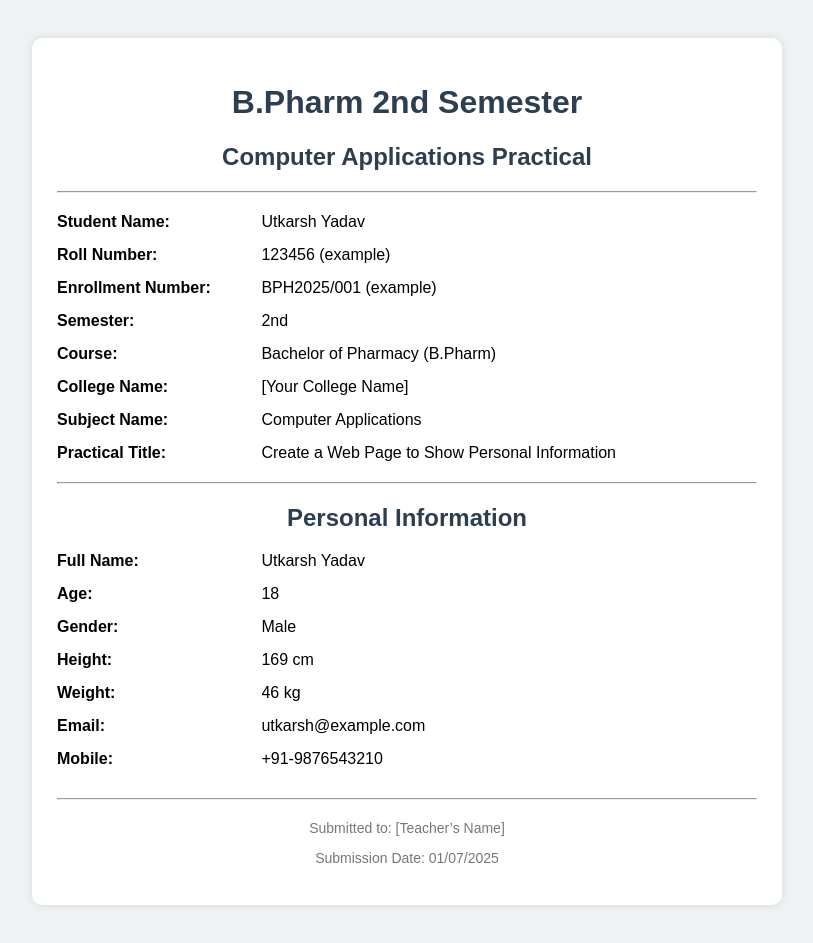
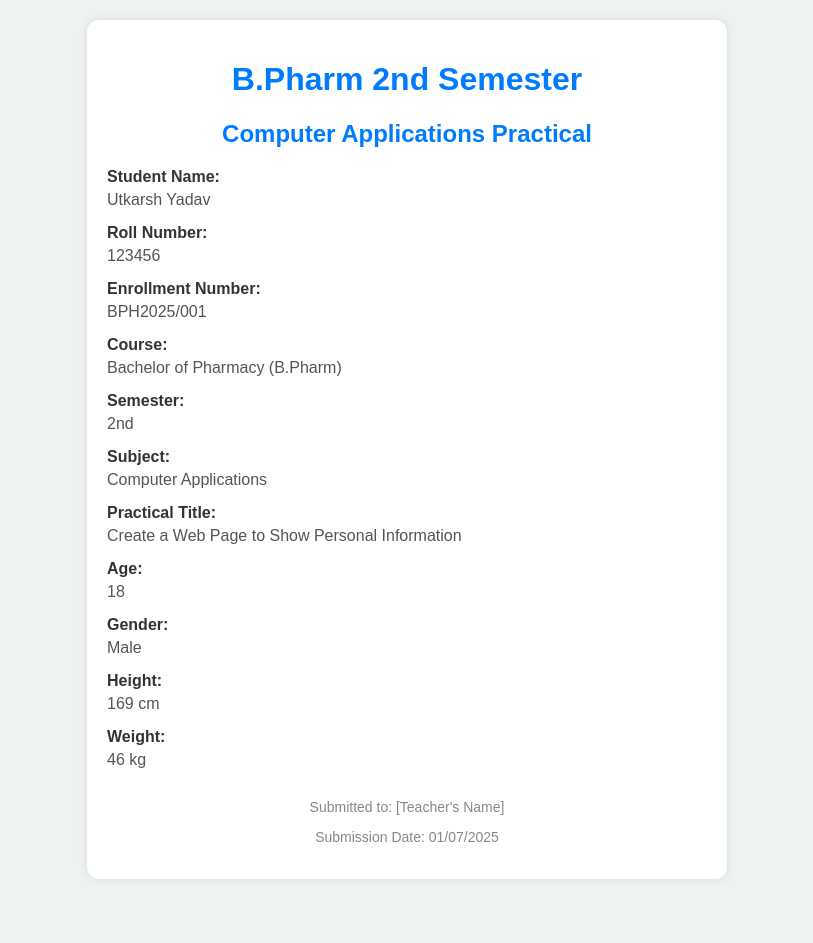
Before and after one commit to uuujh75/personal-info, a plain HTML site: page index.html in a window 1280 px wide. Shown: the whole page, without its empty margins (233-1046 px from the left). After the commit the page ends 899 px from the top, so only its background shows below. Drawn offline with Linux system fonts and the light colour scheme.

Commit message:
Update index.html

```diff
--- a/index.html
+++ b/index.html
@@ -2,26 +2,28 @@
 <html lang="en">
 <head>
     <meta charset="UTF-8">
-    <title>B.Pharm CA Practical - Personal Information</title>
+    <title>B.Pharm CA Practical - Personal Info</title>
+    <meta name="viewport" content="width=device-width, initial-scale=1.0"> <!-- Important for mobile -->
     <style>
         body {
             font-family: Arial, sans-serif;
             background-color: #eef2f3;
-            padding: 30px;
+            margin: 0;
+            padding: 20px;
         }
 
         .container {
-            background: #fff;
-            padding: 25px;
-            max-width: 700px;
+            background-color: #fff;
+            max-width: 600px;
             margin: auto;
-            border-radius: 10px;
+            padding: 20px;
+            border-radius: 12px;
             box-shadow: 0 0 8px rgba(0,0,0,0.1);
         }
 
         h1, h2 {
             text-align: center;
-            color: #2c3e50;
+            color: #007BFF;
         }
 
         .info {
@@ -30,20 +32,36 @@
         }
 
         .info label {
+            display: block;
             font-weight: bold;
-            display: inline-block;
-            width: 200px;
+            margin-bottom: 5px;
+            color: #333;
+        }
+
+        .info span {
+            display: block;
+            color: #555;
         }
 
         .footer {
             margin-top: 30px;
             text-align: center;
             font-size: 14px;
-            color: #777;
+            color: #888;
         }
 
-        hr {
-            margin: 20px 0;
+        @media screen and (max-width: 600px) {
+            body {
+                padding: 10px;
+            }
+
+            .container {
+                padding: 15px;
+            }
+
+            .info label {
+                font-size: 15px;
+            }
         }
     </style>
 </head>
@@ -52,61 +70,64 @@
 <div class="container">
     <h1>B.Pharm 2nd Semester</h1>
     <h2>Computer Applications Practical</h2>
-    <hr>
 
     <div class="info">
-        <label>Student Name:</label> Utkarsh Yadav
-    </div>
-    <div class="info">
-        <label>Roll Number:</label> 123456 (example)
-    </div>
-    <div class="info">
-        <label>Enrollment Number:</label> BPH2025/001 (example)
-    </div>
-    <div class="info">
-        <label>Semester:</label> 2nd
-    </div>
-    <div class="info">
-        <label>Course:</label> Bachelor of Pharmacy (B.Pharm)
-    </div>
-    <div class="info">
-        <label>College Name:</label> [Your College Name]
-    </div>
-    <div class="info">
-        <label>Subject Name:</label> Computer Applications
-    </div>
-    <div class="info">
-        <label>Practical Title:</label> Create a Web Page to Show Personal Information
+        <label>Student Name:</label>
+        <span>Utkarsh Yadav</span>
     </div>
 
-    <hr>
+    <div class="info">
+        <label>Roll Number:</label>
+        <span>123456</span>
+    </div>
 
-    <h2>Personal Information</h2>
     <div class="info">
-        <label>Full Name:</label> Utkarsh Yadav
+        <label>Enrollment Number:</label>
+        <span>BPH2025/001</span>
     </div>
+
     <div class="info">
-        <label>Age:</label> 18
+        <label>Course:</label>
+        <span>Bachelor of Pharmacy (B.Pharm)</span>
     </div>
+
     <div class="info">
-        <label>Gender:</label> Male
+        <label>Semester:</label>
+        <span>2nd</span>
     </div>
+
     <div class="info">
-        <label>Height:</label> 169 cm
+        <label>Subject:</label>
+        <span>Computer Applications</span>
     </div>
+
     <div class="info">
-        <label>Weight:</label> 46 kg
+        <label>Practical Title:</label>
+        <span>Create a Web Page to Show Personal Information</span>
     </div>
+
     <div class="info">
-        <label>Email:</label> utkarsh@example.com
+        <label>Age:</label>
+        <span>18</span>
     </div>
+
     <div class="info">
-        <label>Mobile:</label> +91-9876543210
+        <label>Gender:</label>
+        <span>Male</span>
+    </div>
+
+    <div class="info">
+        <label>Height:</label>
+        <span>169 cm</span>
+    </div>
+
+    <div class="info">
+        <label>Weight:</label>
+        <span>46 kg</span>
     </div>
 
     <div class="footer">
-        <hr>
-        <p>Submitted to: [Teacher’s Name]</p>
+        <p>Submitted to: [Teacher's Name]</p>
         <p>Submission Date: 01/07/2025</p>
     </div>
 </div>
```
